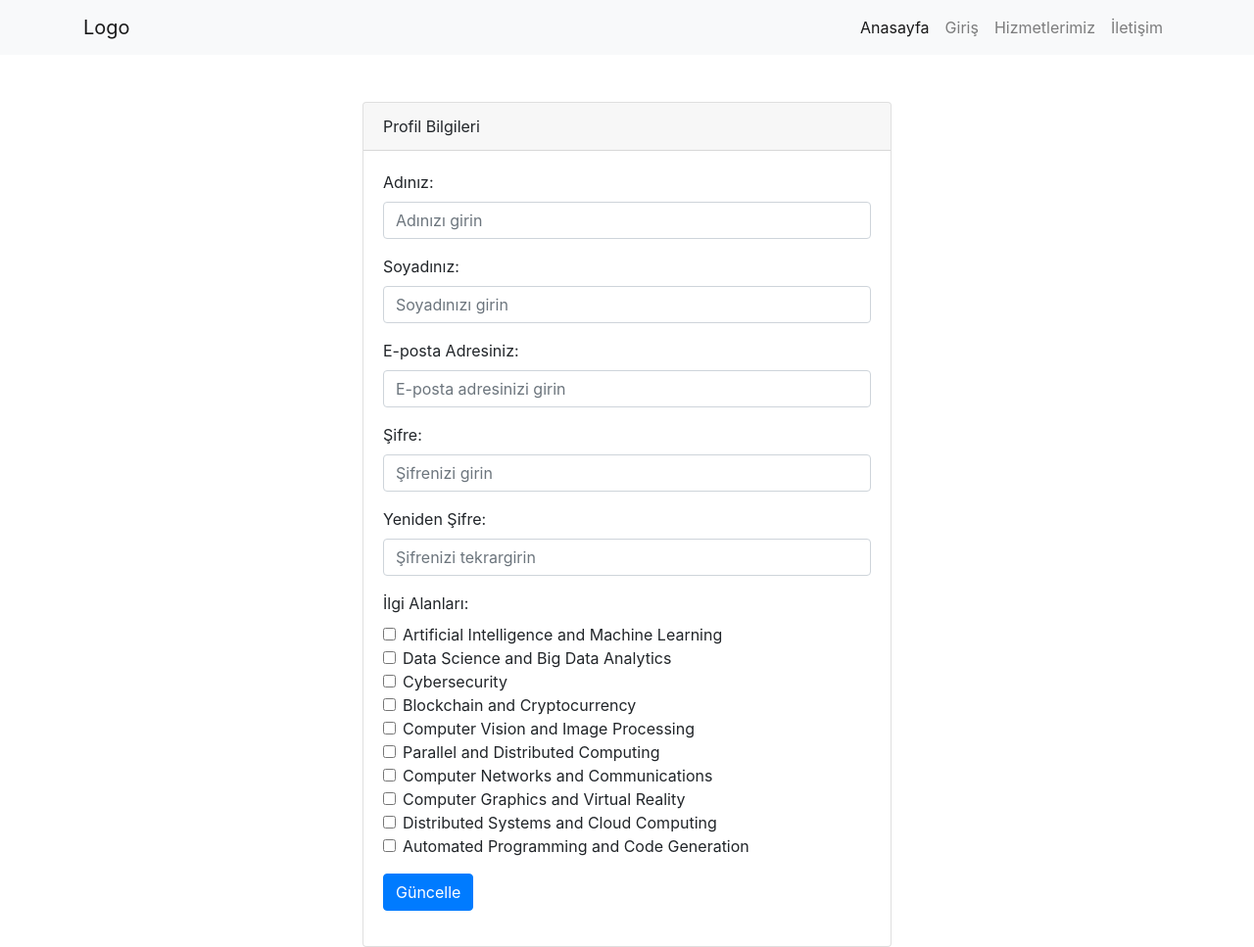
After one commit to Veliashvilii/academicArticleProject, a Django app: page /user/profile in a window 1280 px wide. The commit adds this page. Shown: the whole page at 98% size. Run offline with Django 4.2, Linux system fonts and the light colour scheme; some libraries are stand-ins or nearby versions.

Commit message:
The user can update their information from the profile page.

```diff
--- a/templates/partials/_nav.html
+++ b/templates/partials/_nav.html
@@ -12,7 +12,7 @@
           <a class="nav-link active" aria-current="page" href="{% url 'show_main' %}">Anasayfa</a>
         </li>
         <li class="nav-item">
-          <a class="nav-link" href="{% url 'show_login' %}">Profilim</a>
+          <a class="nav-link" href="{% url 'show_profile' %}">Profilim</a>
         </li>
         <li class="nav-item">
           <a class="nav-link" href="{% url 'show_logout' %}">Çıkış</a>
--- /dev/null
+++ b/user/templates/user/profile.html
@@ -0,0 +1,58 @@
+{% extends "layout.html" %}
+
+{% block content %}
+<div class="container mt-5">
+  <div class="row justify-content-center">
+    <div class="col-md-6">
+      <div class="card">
+        <div class="card-header">Profil Bilgileri</div>
+        <div class="card-body">
+          <form method="POST">
+            {% csrf_token %}
+            {% if error %}
+            <div class="alert alert-danger">
+              {{error}}
+            </div>
+            {% endif %}
+            <div class="form-group">
+              <label for="name">Adınız:</label>
+              <input type="text" class="form-control" id="name" name="name" placeholder="Adınızı girin">
+            </div>
+            <div class="form-group">
+              <label for="surname">Soyadınız:</label>
+              <input type="text" class="form-control" id="surname" name="surname" placeholder="Soyadınızı girin">
+            </div>
+            <div class="form-group">
+              <label for="email">E-posta Adresiniz:</label>
+              <input type="email" class="form-control" id="email" name="email" placeholder="E-posta adresinizi girin">
+            </div>
+            <div class="form-group">
+              <label for="password">Şifre:</label>
+              <input type="password" class="form-control" id="password" name="password" placeholder="Şifrenizi girin">
+            </div>
+            <div class="form-group">
+              <div class="form-group">
+                <label for="password">Yeniden Şifre:</label>
+                <input type="password" class="form-control" id="repassword" name="repassword" placeholder="Şifrenizi tekrargirin">
+              </div>
+              <div class="form-group">
+              <label>İlgi Alanları:</label>
+              <div class="checkbox-list">
+                {% for interest in interest_areas %}
+                  <div class="form-check">
+                    <input class="form-check-input" type="checkbox" value="{{ interest }}" id="interest_{{ forloop.counter }}" name="interests">
+                    <label class="form-check-label" for="interest_{{ forloop.counter }}">
+                      {{ interest }}
+                    </label>
+                  </div>
+                {% endfor %}
+              </div>
+            </div>
+            <button type="submit" class="btn btn-primary">Güncelle</button>
+          </form>
+        </div>
+      </div>
+    </div>
+  </div>
+</div>
+{% endblock %}
--- a/user/urls.py
+++ b/user/urls.py
@@ -3,4 +3,5 @@ from . import views
 
 urlpatterns = [
   path('', views.user_logout, name='show_logout'),
+  path('profile', views.user_profile, name='show_profile')
 ]
--- a/user/views.py
+++ b/user/views.py
@@ -1,6 +1,66 @@
 from django.shortcuts import render
 from django.contrib.auth import logout
+from index.models import Profile, Interest
 
 def user_logout(request):
     logout(request)
     return render(request, 'index/index.html')
+
+def user_profile(request):
+    interest_areas = [
+            "Artificial Intelligence and Machine Learning",
+            "Data Science and Big Data Analytics",
+            "Cybersecurity",
+            "Blockchain and Cryptocurrency",
+            "Computer Vision and Image Processing",
+            "Parallel and Distributed Computing",
+            "Computer Networks and Communications",
+            "Computer Graphics and Virtual Reality",
+            "Distributed Systems and Cloud Computing",
+            "Automated Programming and Code Generation"
+    ]
+    if request.method == "GET":
+        return render(request, 'user/profile.html', {'interest_areas': interest_areas})
+    elif request.method == "POST":
+        name = request.POST.get('name')
+        surname = request.POST.get('surname')
+        email = request.POST.get('email')
+        interests = request.POST.getlist('interests')
+        password = request.POST.get('password')
+        repassword = request.POST.get('repassword')
+
+        user = request.user
+        if password != "" and repassword != "":
+            if password == repassword:
+                user.set_password(password)
+            else:
+                return render(request, 'user/profile.html',
+                            {"error": "Passwords do not match. Please enter matching passwords.",
+                                'interest_areas': interest_areas},
+                            )
+        elif password != "" and repassword == "":
+            return render(request, 'user/profile.html',
+                    {"error": "Please confirm your password",
+                      'interest_areas': interest_areas},
+                    )
+        elif password == "" and repassword != "":
+            return render(request, 'user/profile.html',
+                    {"error": "Please enter your password",
+                      'interest_areas': interest_areas},
+                    )
+        if name != "":
+            user.first_name = name
+        if surname != "":
+            user.last_name = surname
+        if email != "":
+            user.username = email
+            user.email = email
+        if interests != []:
+            user_profile = Profile.objects.get(user=user)
+            user_profile.interests.clear()
+            for interest in interests:
+                interest, created = Interest.objects.get_or_create(name=interest)
+                user_profile.interests.add(interest)
+        user.save()
+        user_profile.save()
+        return render(request, 'user/profile.html', {'interest_areas': interest_areas})
```
Also changed, not shown: 1 other file.
